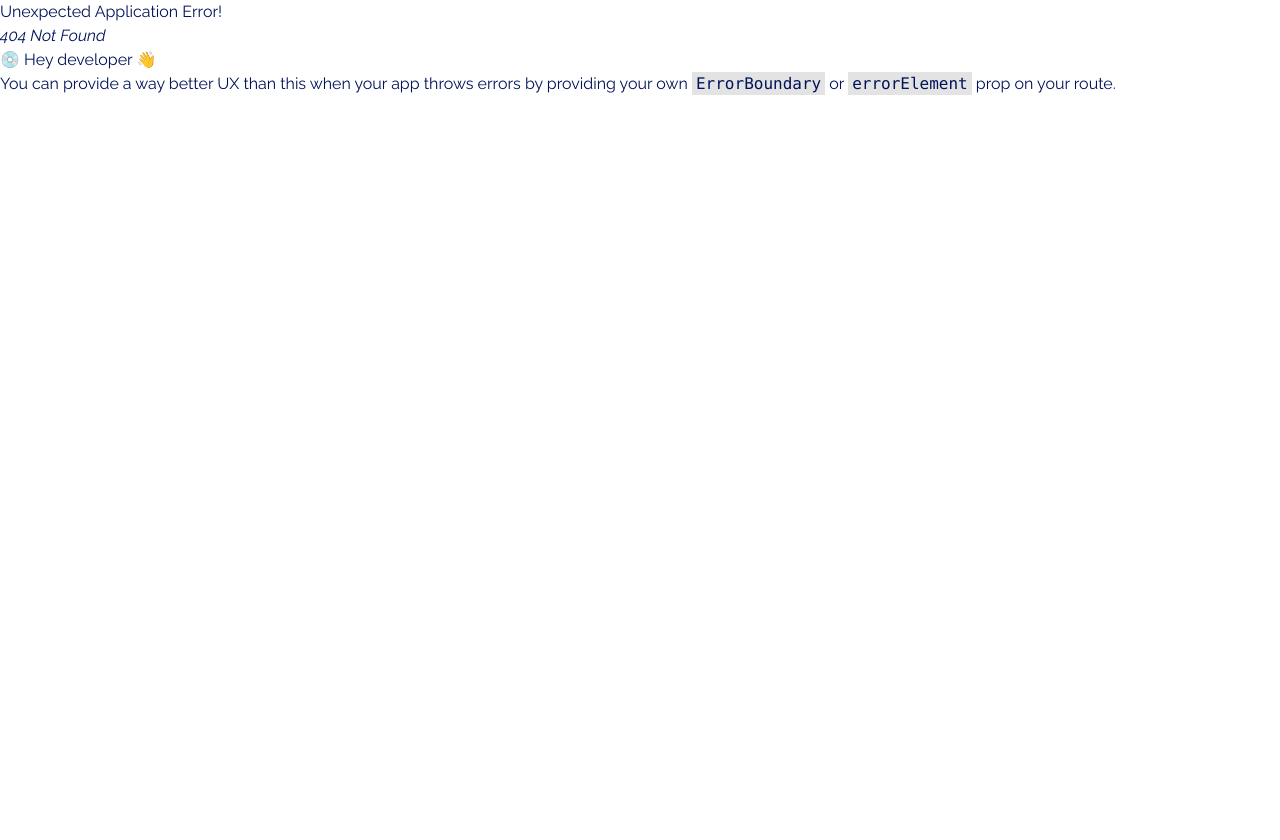
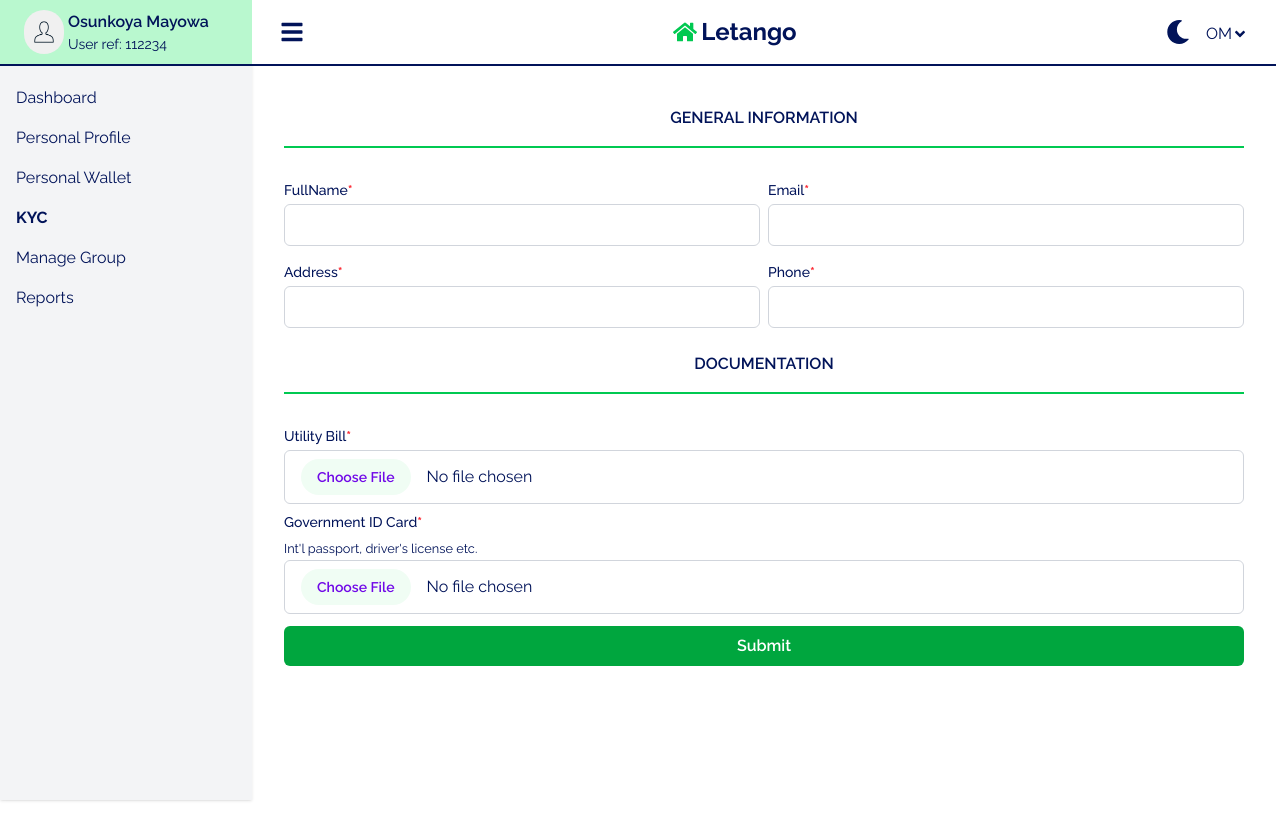
Before and after one commit to Emmanueloye/Letango-Frontend, a React (Vite) app: page /account/kyc in a window 1280 px wide. Before the commit this address had no page. Shown: the top 840 px of the page. Before the commit the page ends 800 px from the top, so only its background shows below. Built offline with nearby package versions, Linux system fonts and the light colour scheme.

Commit message:
update forms

```diff
--- a/src/App.tsx
+++ b/src/App.tsx
@@ -13,6 +13,7 @@ import PasswordReset from './pages/auth/PasswordReset';
 import Dashboard from './pages/Dashboard';
 import ManageGroup from './pages/userGroupMgt/ManageGroup';
 import CreateGroup from './pages/userGroupMgt/CreateGroup';
+import KYC from './pages/userGroupMgt/KYC';
 
 const router = createBrowserRouter([
   {
@@ -49,6 +50,7 @@ const router = createBrowserRouter([
           { path: 'create-group', element: <CreateGroup /> },
         ],
       },
+      { path: 'kyc', element: <KYC /> },
       { path: 'reports', element: <p>reports</p> },
     ],
   },
--- a/src/components/DashboardComponents/CreateGroupForm.tsx
+++ b/src/components/DashboardComponents/CreateGroupForm.tsx
@@ -1,20 +1,30 @@
 import { Form } from 'react-router-dom';
+import Button from '../UI/Button';
+import Title from '../UI/Title';
 
 const CreateGroupForm = () => {
   return (
-    <Form>
+    <div className='w-full lg:w-4/5 lg:mx-auto bg-gray-100 dark:bg-slate-800 p-2.5 lg:p-4 rounded-lg'>
+      {/* Form title */}
+      <Title title='create new group' />
+      <Form id='createGroup'>
         {/* Group name input */}
-      <div className='mb-2'>
+        <div className='mb-6'>
           <label
             htmlFor='groupName'
             className={`after:text-red-500 after:content-['*'] after:font-700`}
           >
             group name
           </label>
-        <input type='text' id='groupName' name='groupName' autoComplete='off' />
+          <input
+            type='text'
+            id='groupName'
+            name='groupName'
+            autoComplete='off'
+          />
         </div>
         {/* Group type input */}
-      <div className='mb-2'>
+        <div className='mb-6'>
           <label
             htmlFor='groupType'
             className={`after:text-red-500 after:content-['*'] after:font-700`}
@@ -30,8 +40,8 @@ const CreateGroupForm = () => {
             <option value=''>Club</option>
           </select>
         </div>
-      {/* Group type input */}
-      <div className='mb-2'>
+        {/* Group purpose input */}
+        <div className='mb-6'>
           <label
             htmlFor='groupObjective'
             className={`after:text-red-500 after:content-['*'] after:font-700`}
@@ -49,7 +59,31 @@ const CreateGroupForm = () => {
             <option value=''>Special project</option>
           </select>
         </div>
+        {/* Group logo */}
+        <div className='mb-6'>
+          <label
+            htmlFor='logo'
+            className={`after:text-red-500 after:content-['*'] after:font-700`}
+          >
+            Group logo
+          </label>
+
+          <input type='file' />
+        </div>
+        {/* Group description input */}
+        <div className='mb-6'>
+          <label
+            htmlFor='description'
+            className={`after:text-red-500 after:content-['*'] after:font-700`}
+          >
+            Group description
+          </label>
+
+          <textarea name='description' id='description'></textarea>
+        </div>
+        <Button btnText='create group' btnType='submit' />
       </Form>
+    </div>
   );
 };
 
--- /dev/null
+++ b/src/components/DashboardComponents/KYCForm.tsx
@@ -0,0 +1,85 @@
+import { Form } from 'react-router-dom';
+import Title from '../UI/Title';
+import Button from '../UI/Button';
+
+const KYCForm = () => {
+  return (
+    <div>
+      <Form>
+        {/* General info section */}
+        <Title title='general information' />
+        {/* Fullname */}
+        <div className='grid lg:grid-cols-2 gap-2'>
+          <div className='mb-2'>
+            <label
+              htmlFor='fullName'
+              className={`after:text-red-500 after:content-['*'] after:font-700 text-sm`}
+            >
+              fullName
+            </label>
+            <input
+              type='text'
+              id='fullName'
+              name='fullName'
+              autoComplete='off'
+            />
+          </div>
+          {/* Email */}
+          <div className='mb-2'>
+            <label
+              htmlFor='email'
+              className={`after:text-red-500 after:content-['*'] after:font-700 text-sm`}
+            >
+              email
+            </label>
+            <input type='text' id='email' name='email' autoComplete='off' />
+          </div>
+          {/* Address */}
+          <div className='mb-2'>
+            <label
+              htmlFor='address'
+              className={`after:text-red-500 after:content-['*'] after:font-700 text-sm`}
+            >
+              address
+            </label>
+            <input type='text' id='address' name='address' autoComplete='off' />
+          </div>
+          {/* Phone */}
+          <div className='mb-2'>
+            <label
+              htmlFor='phone'
+              className={`after:text-red-500 after:content-['*'] after:font-700 text-sm`}
+            >
+              phone
+            </label>
+            <input type='text' id='phone' name='phone' autoComplete='off' />
+          </div>
+        </div>
+        {/* document upload section */}
+        <Title title='Documentation' />
+        <div className='mb-2'>
+          <label
+            htmlFor='utilityBill'
+            className={`after:text-red-500 after:content-['*'] after:font-700 text-sm`}
+          >
+            utility bill
+          </label>
+          <input type='file' id='utilityBill' name='utilityBill' />
+        </div>
+        <div className='mb-2'>
+          <label
+            htmlFor='govtId'
+            className={`after:text-red-500 after:content-['*'] after:font-700 text-sm`}
+          >
+            Government ID card
+          </label>
+          <small>Int'l passport, driver's license etc.</small>
+          <input type='file' id='govtId' name='govtId' />
+        </div>
+        <Button btnText='submit' btnType='submit' />
+      </Form>
+    </div>
+  );
+};
+
+export default KYCForm;
--- a/src/components/Navigation/SideBar.tsx
+++ b/src/components/Navigation/SideBar.tsx
@@ -80,6 +80,16 @@ const SideBar = () => {
         </li>
         <li className='mb-2 p-1'>
           <NavLink
+            to='/account/kyc'
+            className={({ isActive }) =>
+              isActive ? 'block font-700' : 'block'
+            }
+          >
+            KYC
+          </NavLink>
+        </li>
+        <li className='mb-2 p-1'>
+          <NavLink
             to='/account/manage-group'
             className={({ isActive }) =>
               isActive ? 'block font-700' : 'block'
--- /dev/null
+++ b/src/components/UI/Title.tsx
@@ -0,0 +1,9 @@
+const Title = ({ title }: { title: string }) => {
+  return (
+    <h3 className='border-b-2 py-4 mb-8 font-600 uppercase text-center border-b-green-500'>
+      {title}
+    </h3>
+  );
+};
+
+export default Title;
--- a/src/index.css
+++ b/src/index.css
@@ -36,4 +36,10 @@
   select {
     @apply block w-full py-2 px-4 outline-0 border border-gray-300 rounded-md dark:text-slate-50;
   }
+  input[type='file'] {
+    @apply file:mr-4 file:rounded-full file:border-0 file:bg-green-50 file:px-4
+        file:py-2 file:text-sm file:font-semibold file:text-violet-700
+        hover:file:bg-violet-100 dark:file:bg-violet-600
+        dark:file:text-violet-100 dark:hover:file:bg-violet-500;
+  }
 }
--- /dev/null
+++ b/src/pages/userGroupMgt/KYC.tsx
@@ -0,0 +1,7 @@
+import KYCForm from '../../components/DashboardComponents/KYCForm';
+
+const KYC = () => {
+  return <KYCForm />;
+};
+
+export default KYC;
```
Lines whose indentation alone changed are shown as unchanged.
